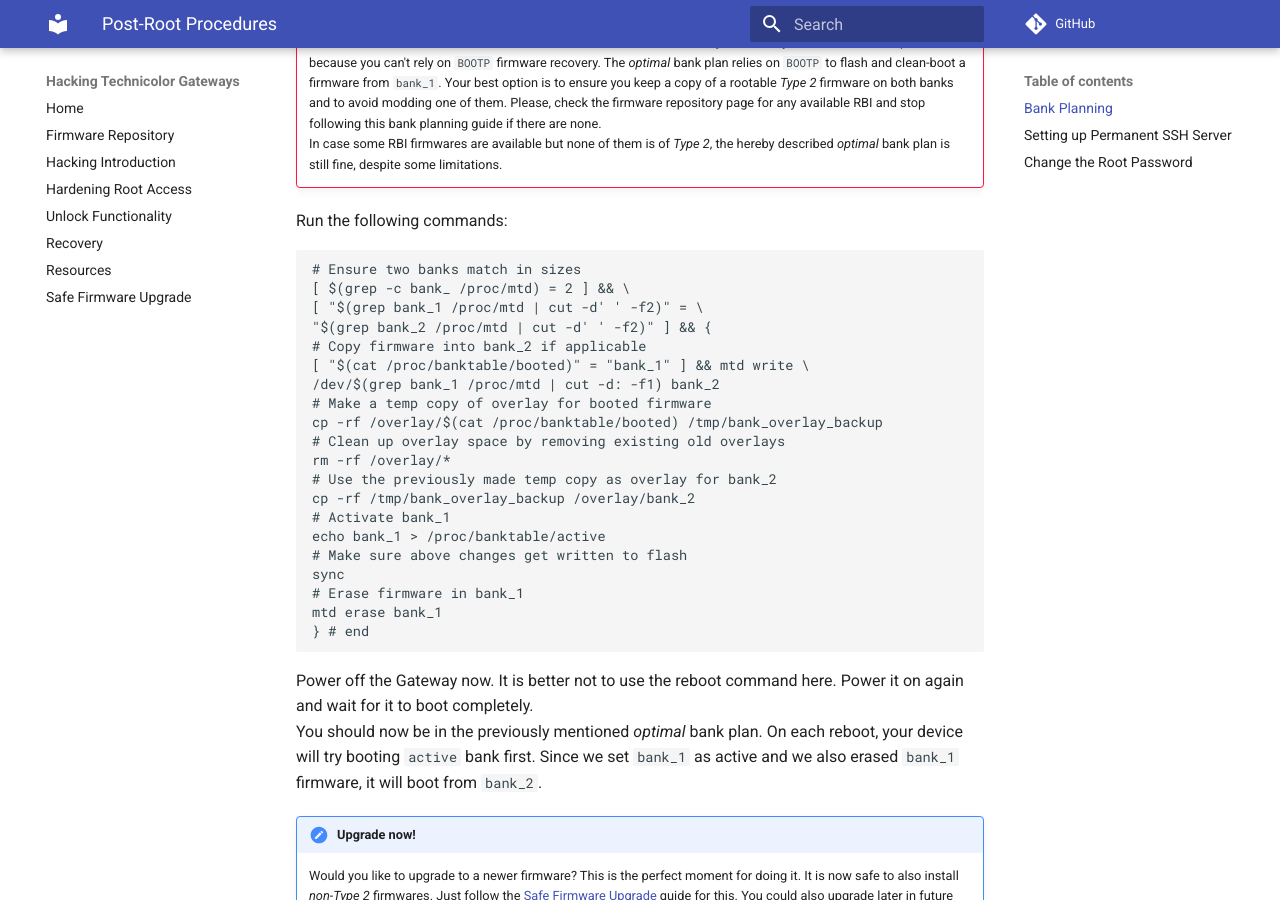
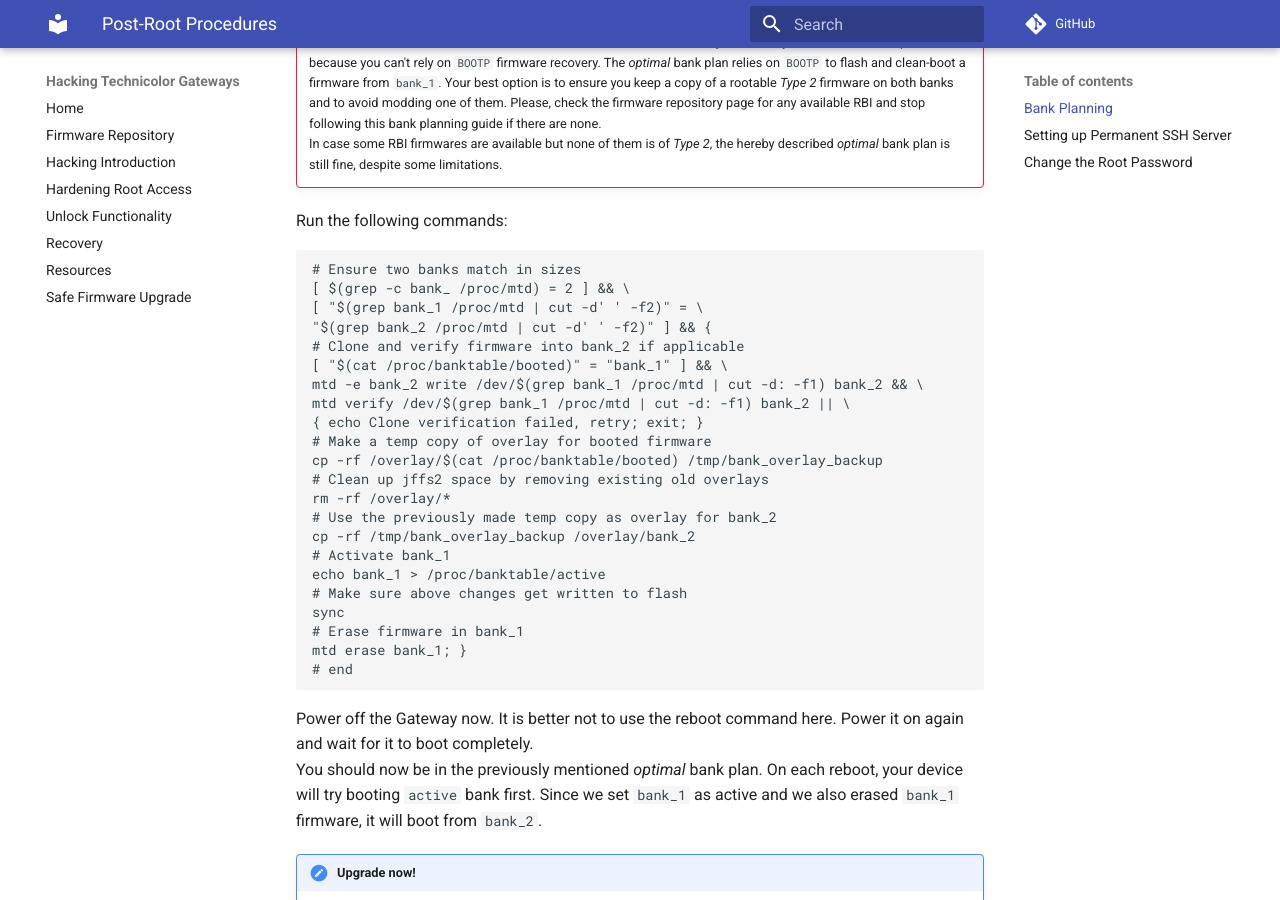
Before and after one commit to hack-technicolor/hack-technicolor, an MkDocs documentation site: the page built from docs/Hacking/PostRoot.md, in a window 1280 px wide and 900 px high, scrolled down 1204 px. Built offline with MkDocs 1.6.1 and Material for MkDocs 9.7.7, drawn with Linux system fonts in a browser that asks for light colours; comment, search, counter and statistics services are not loaded.

Commit message:
Avoid erasing bank_1 if clone failed

````diff
--- a/docs/Hacking/PostRoot.md
+++ b/docs/Hacking/PostRoot.md
@@ -49,12 +49,14 @@ Run the following commands:
 [ $(grep -c bank_ /proc/mtd) = 2 ] && \
 [ "$(grep bank_1 /proc/mtd | cut -d' ' -f2)" = \
 "$(grep bank_2 /proc/mtd | cut -d' ' -f2)" ] && {
-# Copy firmware into bank_2 if applicable
-[ "$(cat /proc/banktable/booted)" = "bank_1" ] && mtd write \
-/dev/$(grep bank_1 /proc/mtd | cut -d: -f1) bank_2
+# Clone and verify firmware into bank_2 if applicable
+[ "$(cat /proc/banktable/booted)" = "bank_1" ] && \
+mtd -e bank_2 write /dev/$(grep bank_1 /proc/mtd | cut -d: -f1) bank_2 && \
+mtd verify /dev/$(grep bank_1 /proc/mtd | cut -d: -f1) bank_2 || \
+{ echo Clone verification failed, retry; exit; }
 # Make a temp copy of overlay for booted firmware
 cp -rf /overlay/$(cat /proc/banktable/booted) /tmp/bank_overlay_backup
-# Clean up overlay space by removing existing old overlays
+# Clean up jffs2 space by removing existing old overlays
 rm -rf /overlay/*
 # Use the previously made temp copy as overlay for bank_2
 cp -rf /tmp/bank_overlay_backup /overlay/bank_2
@@ -63,8 +65,8 @@ echo bank_1 > /proc/banktable/active
 # Make sure above changes get written to flash
 sync
 # Erase firmware in bank_1
-mtd erase bank_1
-} # end
+mtd erase bank_1; }
+# end
 ```
 
 Power off the Gateway now. It is better not to use the reboot command here. Power it on again and wait for it to boot completely.
````
Also changed, not shown: docs/Upgrade.md (+1 -1 lines).
